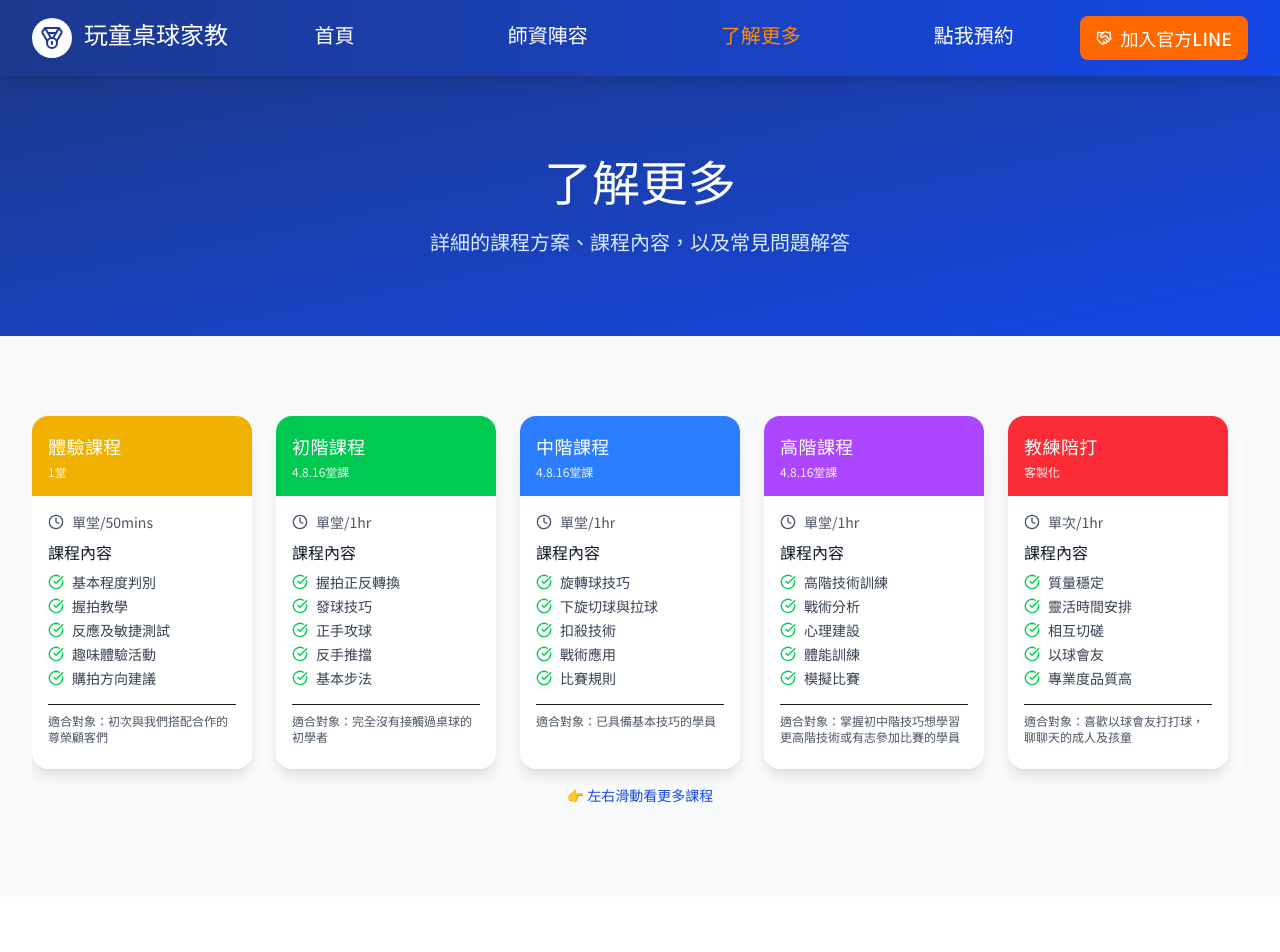
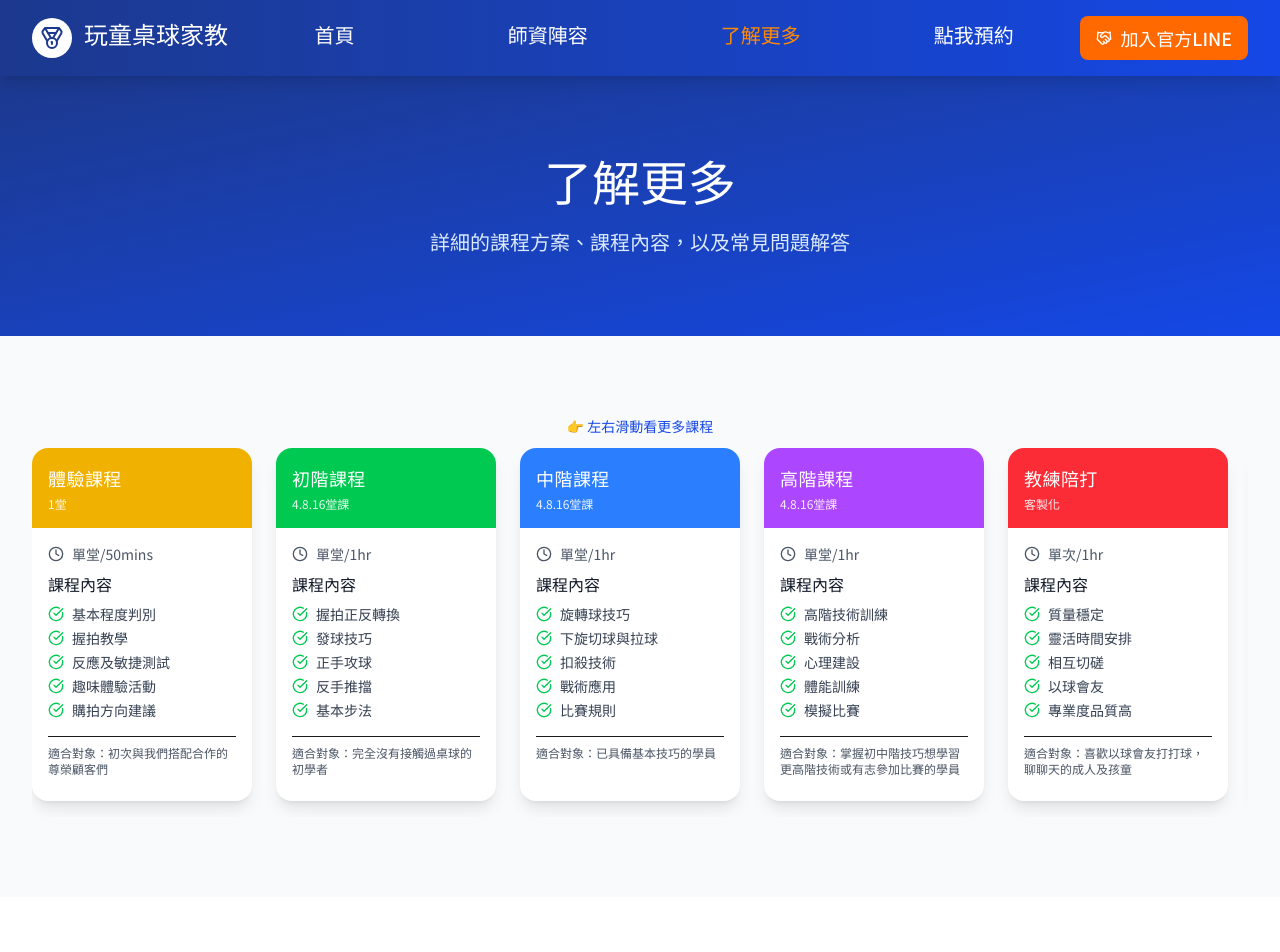
Before and after one commit to pp-dream/website, a React (Vite) app: page /website/more in a window 1280 px wide. Shown: the top 952 px of the page. Built offline with nearby package versions, Linux system fonts and the light colour scheme; a web font is replaced by a local one.

Commit message:
新增左右滑動條2

```diff
--- a/src/pages/More.tsx
+++ b/src/pages/More.tsx
@@ -167,6 +167,9 @@ const More: React.FC = () => {
       {/* Courses Section */}
             <section className="py-20 bg-gray-50">
         <Container>
+          <div className="block text-center text-sm text-blue-700 mb-3 select-none">
+  👉 左右滑動看更多課程
+  </div>
           <div className="flex gap-6 overflow-x-auto pb-4">
   {courses.map((course, index) => (
     <div
@@ -206,10 +209,7 @@ const More: React.FC = () => {
       ))}
 </div>
         </Container>
-        <div className="block text-center text-sm text-blue-700 mb-3 select-none">
-  👉 左右滑動看更多課程
-</div>
-      </section>
+              </section>
 
 
       {/* Facilities Section */}
```
